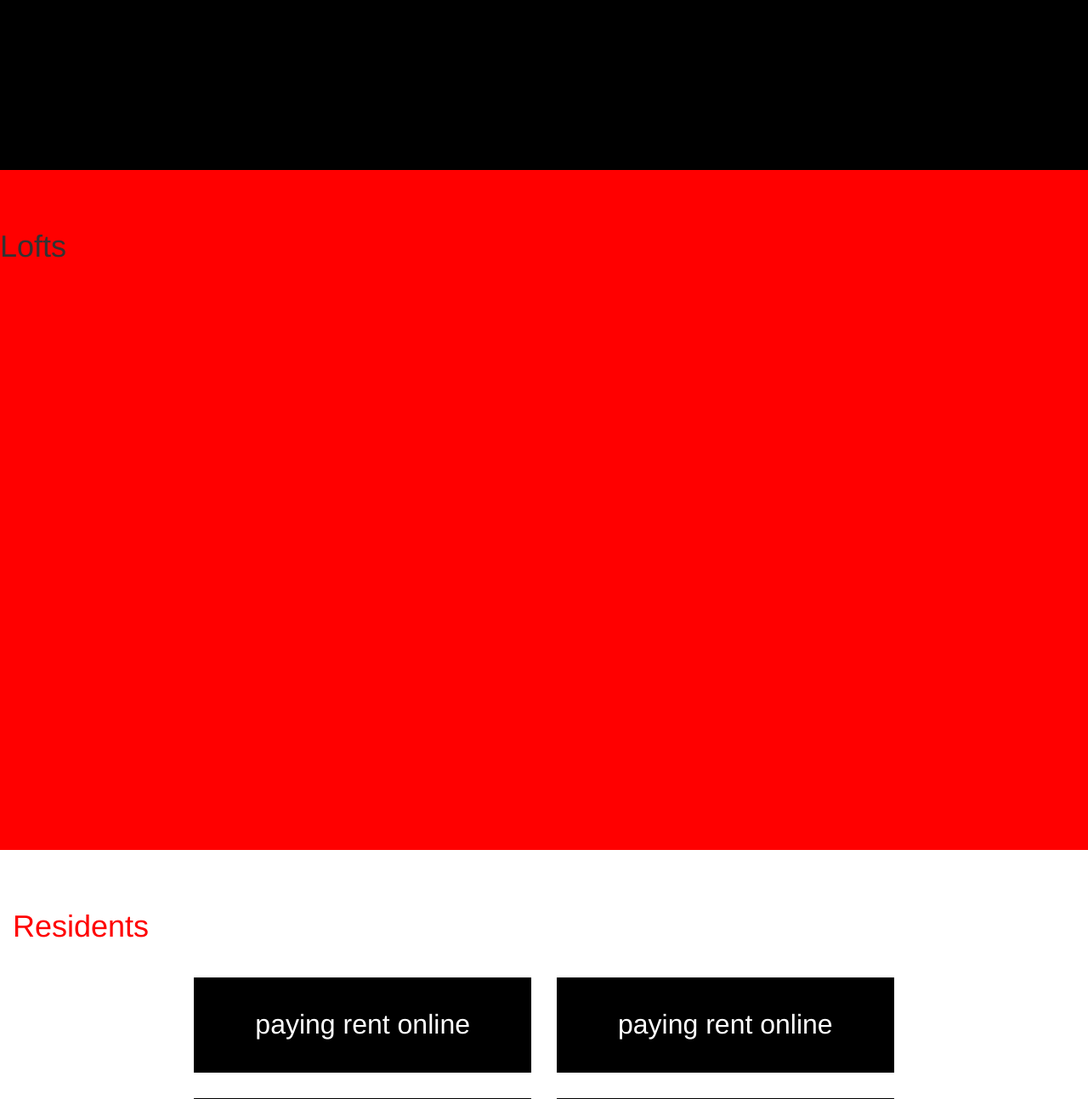
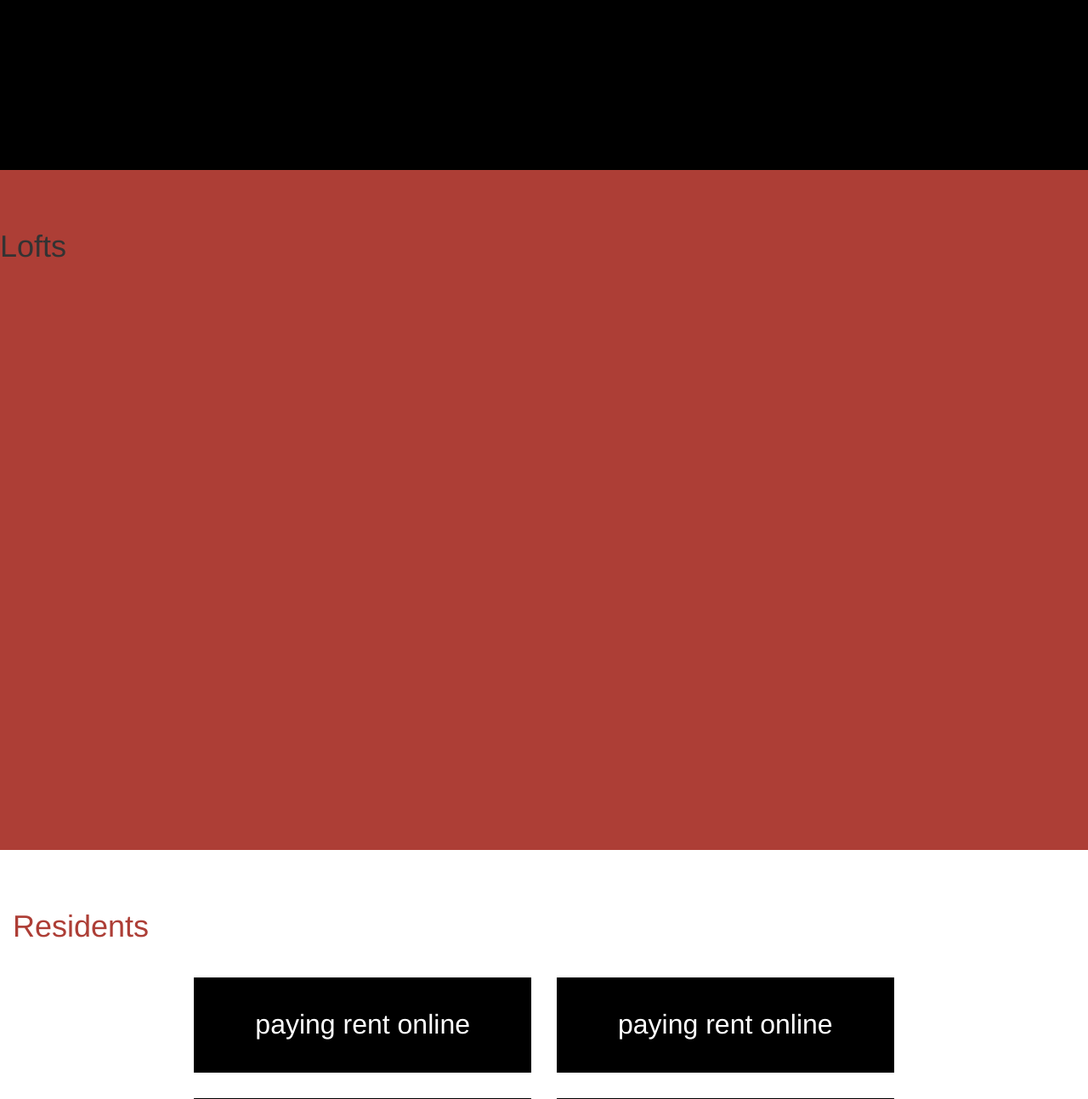
Before and after one commit to dresosh/andre29N, a PHP site: page / in a window 1280 px wide. Shown: the part 1400-2693 px from the top of the page at 85% size. Run offline with PHP 8.4, Linux system fonts and the light colour scheme; some libraries are stand-ins or nearby versions.

Commit message:
creates gitignore and changes red to the same color in layout

```diff
--- a/css/main.css
+++ b/css/main.css
@@ -11,7 +11,7 @@ body {
   width: 500px; }
 
 .red {
-  background: red;
+  background: #ad3e36;
   margin: auto; }
 
 .collapse.navbar-collapse ul {
@@ -21,12 +21,12 @@ body {
   .collapse.navbar-collapse ul > li > a {
     color: white; }
     .collapse.navbar-collapse ul > li > a:hover {
-      color: red; }
+      color: #ad3e36; }
 
 .navbar-inverse .navbar-brand {
   color: white; }
   .navbar-inverse .navbar-brand:hover {
-    color: red; }
+    color: #ad3e36; }
 
 .location {
   background: white;
@@ -41,7 +41,7 @@ body {
   padding-top: 50px; }
 
 .lofts {
-  background: red;
+  background: #ad3e36;
   width: 100%;
   height: 100vh;
   padding-top: 50px; }
@@ -83,7 +83,7 @@ body {
 
 .heading {
   text-transform: capitalize;
-  color: red;
+  color: #ad3e36;
   margin-left: 15px; }
 
 /*# sourceMappingURL=main.css.map */
--- a/css/main.scss
+++ b/css/main.scss
@@ -4,6 +4,7 @@
 
 $navbar-color: #000000;
 $nav-margin: 50px;
+$red: #ad3e36;
 
 
 /*# sourceMappingURL=main.css.map */
@@ -18,7 +19,7 @@ body {
 }
 
 .red {
-  background: red;
+  background: $red;
   // width: 600px;
   margin: auto;
 
@@ -35,7 +36,7 @@ body {
       color: white;
 
       &:hover{
-      color: red;
+      color: $red;
       }
     }
   }
@@ -49,7 +50,7 @@ body {
     color: white;
 
     &:hover {
-      color: red;
+      color: $red;
     }
   }
 }
@@ -71,7 +72,7 @@ body {
 }
 
 .lofts {
-  background: red;
+  background: $red;
   width: 100%;
   height: 100vh;
   padding-top: $nav-margin;
@@ -121,6 +122,6 @@ body {
 
 .heading {
   text-transform: capitalize;
-  color: red;
+  color: $red;
   margin-left: 15px;
 }
--- a/php/nav.php
+++ b/php/nav.php
@@ -17,6 +17,7 @@
 
         <li><a href="#location">Location</a></li>
         <li><a href="#gallery">Gallery</a></li>
+        <li><a href="#lofts">Lofts</a></li>
         <li><a href="#residents">Residents</a></li>
         <li><a href="#team">Team</a></li>
         <li><a href="#contact">Contact</a></li>
```
Also changed, not shown: 2 other files.
